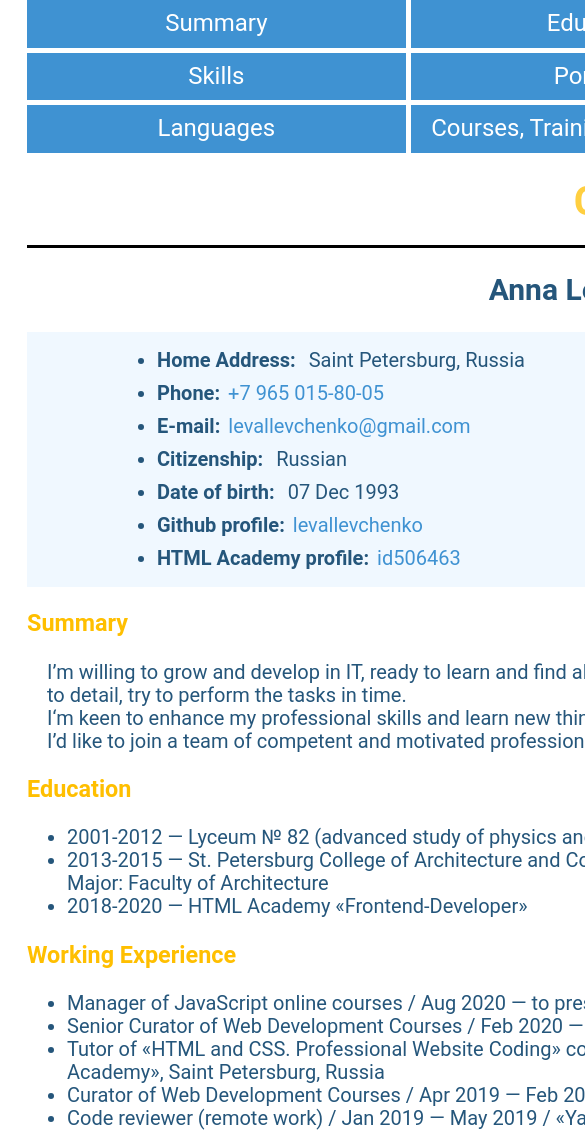
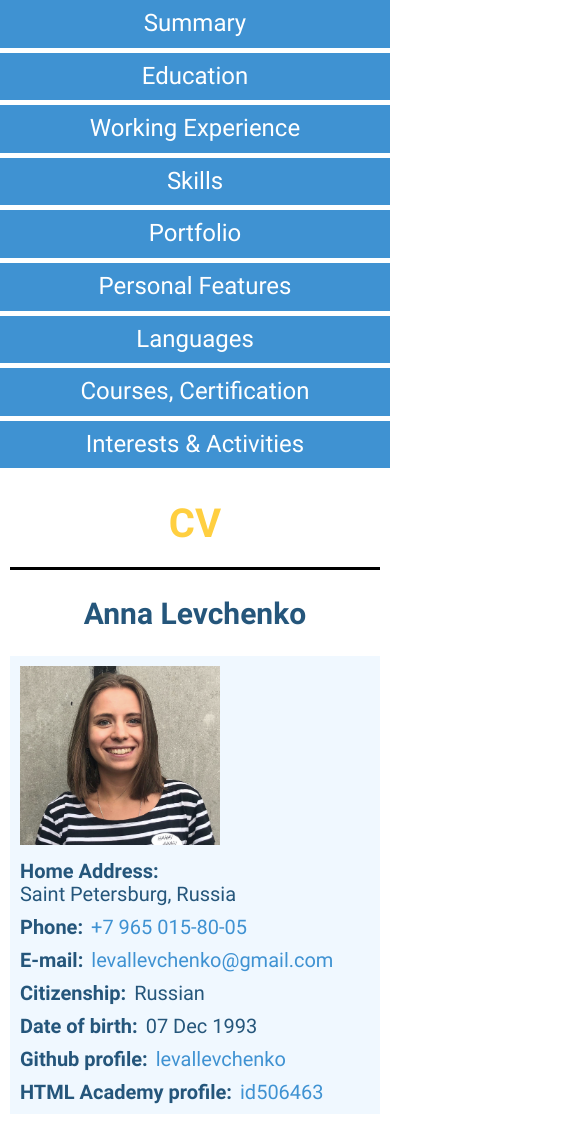
Before and after one commit to levallevchenko/rsschool-cv, a plain HTML site: page index.html in a window 390 px wide. Shown: the top 1133 px of the page, 585 px wide, since content can reach past the window. Drawn offline with Linux system fonts and the light colour scheme; a web font is replaced by a local one.

Commit message:
feat: prepare project to responsive

```diff
--- a/css/style.css
+++ b/css/style.css
@@ -75,8 +75,8 @@ img {
 }
 
 .main-wrapper {
-	width: 1200px;
-  padding: 0 27px;
+	max-width: 100%;
+  padding: 0 10px;
   margin: 0 auto;
   position: relative;
 }
@@ -86,6 +86,7 @@ img {
 }
 
 .main-nav {
+	margin: 0 -10px;
 	padding-bottom: 6px;
 }
 
@@ -95,7 +96,8 @@ img {
 	padding: 0;
 	font-size: 24px;
 	display: grid;
-	grid-template-columns: 1fr 1fr 1fr;
+	grid-template-columns: repeat(auto-fit, minmax(250px, 1fr));
+	grid-template-rows: max-content;
 	gap: 5px;
 }
 
@@ -116,7 +118,6 @@ img {
 
 .page-main__title {
 	color: var(--light-yellow);
-	margin: 0;
 	padding-bottom: 20px;
 	text-align: center;
 	border-bottom: 3px solid black;
@@ -132,13 +133,15 @@ img {
 
 .contacts {
 	display: flex;
-	padding: 17px 110px;
+	flex-wrap: wrap;
+	padding: 10px;
+	/* padding: 17px 110px; */
 	background-color: var(--light-blue);
 }
 
 .contacts__list {
 	margin: 0;
-	margin-left: 20px;
+	/* margin-left: 20px; */
 	padding: 0;
 	flex-grow: 1;
 	align-self: center;
@@ -146,6 +149,8 @@ img {
 
 .contacts__item {
 	margin-bottom: 10px;
+	display: flex;
+	flex-wrap: wrap;
 }
 
 .contacts__item:last-child {
@@ -157,7 +162,9 @@ img {
 }
 
 .contacts__photo {
+	width: 300px;
 	align-self: center;
+	margin-bottom: 10px;
 }
 
 .interests__text, .summary__text {
@@ -176,3 +183,15 @@ img {
 	font-weight: 700;
 	align-self: center;
 }
+
+@media (min-width: 768px) {
+	.main-wrapper {
+		width: 768px;
+	}
+}
+
+@media (min-width: 1200px) {
+	.main-wrapper {
+		max-width: 1200px;
+	}
+}
--- a/index.html
+++ b/index.html
@@ -20,7 +20,7 @@
 					<li class="main-nav__item"><a href="#portfolio">Portfolio</a></li>
 					<li class="main-nav__item"><a href="#features">Personal Features</a></li>
 					<li class="main-nav__item"><a href="#languages">Languages</a></li>
-					<li class="main-nav__item"><a href="#trainings">Courses, Trainings, Certification</a></li>
+					<li class="main-nav__item"><a href="#trainings">Courses, Certification</a></li>
 					<li class="main-nav__item"><a href="#interests">Interests & Activities</a></li>
 				</ul>
 			</nav>
@@ -30,6 +30,9 @@
 				<h2 class="page-main__name-title">Anna Levchenko</h2>
 				<section class="contacts">
 					<h3 class="visually-hidden">Contacts & Info</h3>
+					<div class="contacts__photo">
+						<img src="./img/my-photo.jpg" alt="Anna Levchenko photo" width="200" height="200">
+					</div>
 					<ul class="contacts__list">
 						<li class="contacts__item"><b class="contacts__element">Home Address:</b> Saint Petersburg, Russia</li>
 						<li class="contacts__item"><b class="contacts__element">Phone:</b><a href="tel:+7 965 015-80-05">+7 965 015-80-05</a></li>
@@ -39,9 +42,6 @@
 						<li class="contacts__item"><b class="contacts__element">Github profile:</b><a href="https://github.com/levallevchenko">levallevchenko</a></li>
 						<li class="contacts__item"><b class="contacts__element">HTML Academy profile:</b><a href="https://htmlacademy.ru/profile/id506463">id506463</a></li>
 					</ul>
-					<div class="contacts__photo">
-						<img src="./img/my-photo.jpg" alt="Anna Levchenko photo" width="200">
-					</div>
 				</section>
 				<section class="summary" id="summary">
 					<h3 class="section_title">Summary</h3>
@@ -121,7 +121,7 @@
 					</ul>
 				</section>
 				<section class="trainings" id="trainings">
-					<h3 class="section_title section-title">Courses, Trainings, Certification</h3>
+					<h3 class="section_title section-title">Courses, Certification</h3>
 					<ul>
 						<li><a href="https://assets.htmlacademy.ru/certificates/intensive/67/506463.pdf">HTML and CSS, level 1. Professional Website Coding</a> (by HTML Academy)</li>
 						<li><a href="https://assets.htmlacademy.ru/certificates/intensive/91/506463.pdf">HTML and CSS, level 2. Adaptive Website Coding and Automation</a> (by HTML Academy)</li>
```
Also changed, not shown: fonts/Roboto-Bold.woff (added), fonts/Roboto-Bold.woff2 (added), fonts/Roboto-Medium.woff (added), fonts/Roboto-Medium.woff2 (added), fonts/Roboto-Regular.woff (added), fonts/Roboto-Regular.woff2 (added).
